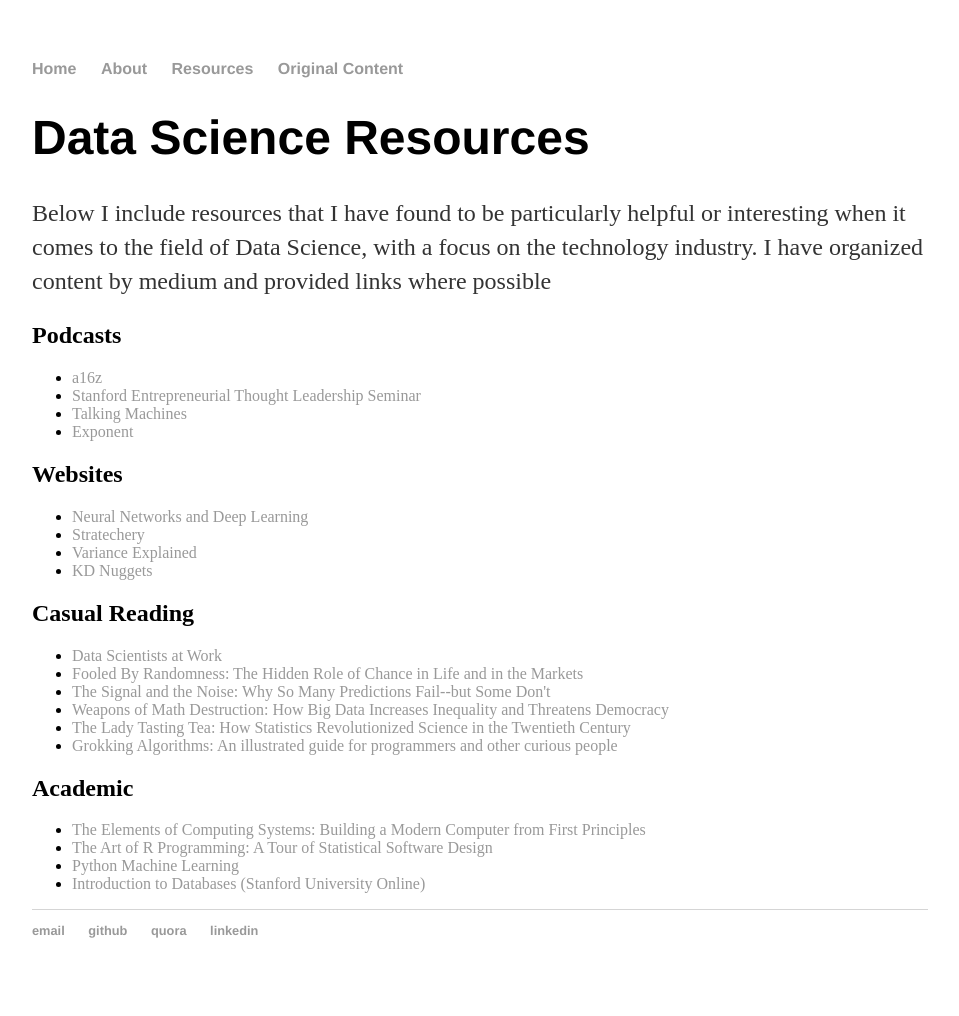
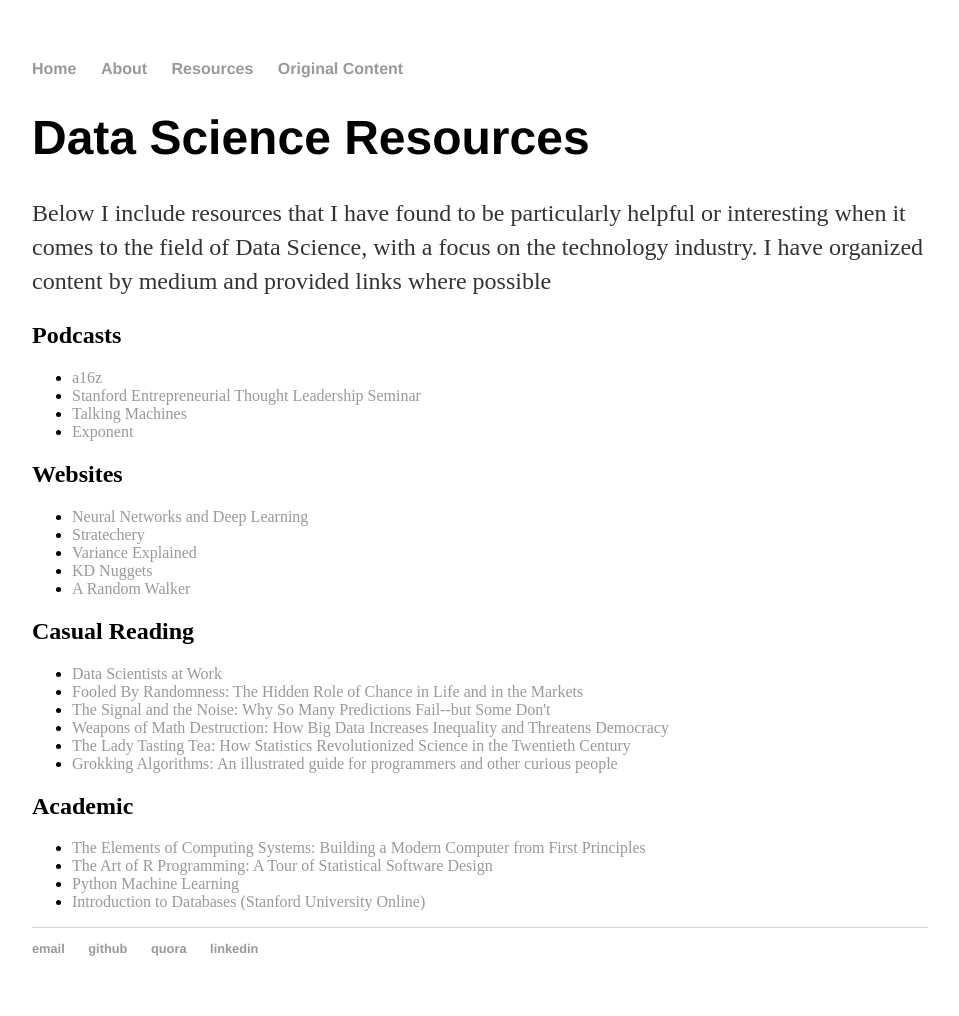
Before and after one commit to panders225/panders225.github.io, a Jekyll site: the page built from resources/index.html, in a window 1280 px wide. Shown: the whole page, without its empty margins (160-1119 px from the left). Built offline with Jekyll 4.4.1, drawn with Linux system fonts in a browser that asks for light colours.

Commit message:
added random walker

```diff
--- a/resources/index.html
+++ b/resources/index.html
@@ -21,6 +21,7 @@
 							<li><a href="https://stratechery.com/">Stratechery</a></li>
 							<li><a href="http://varianceexplained.org/">Variance Explained</a></li>
 							<li><a href="http://www.kdnuggets.com/">KD Nuggets</a></li>
+							<li><a href="https://www.arandomwalker.com/">A Random Walker</a></li>
 						</ul>
 					<h2>Casual Reading</h2>
 						<ul>
```
